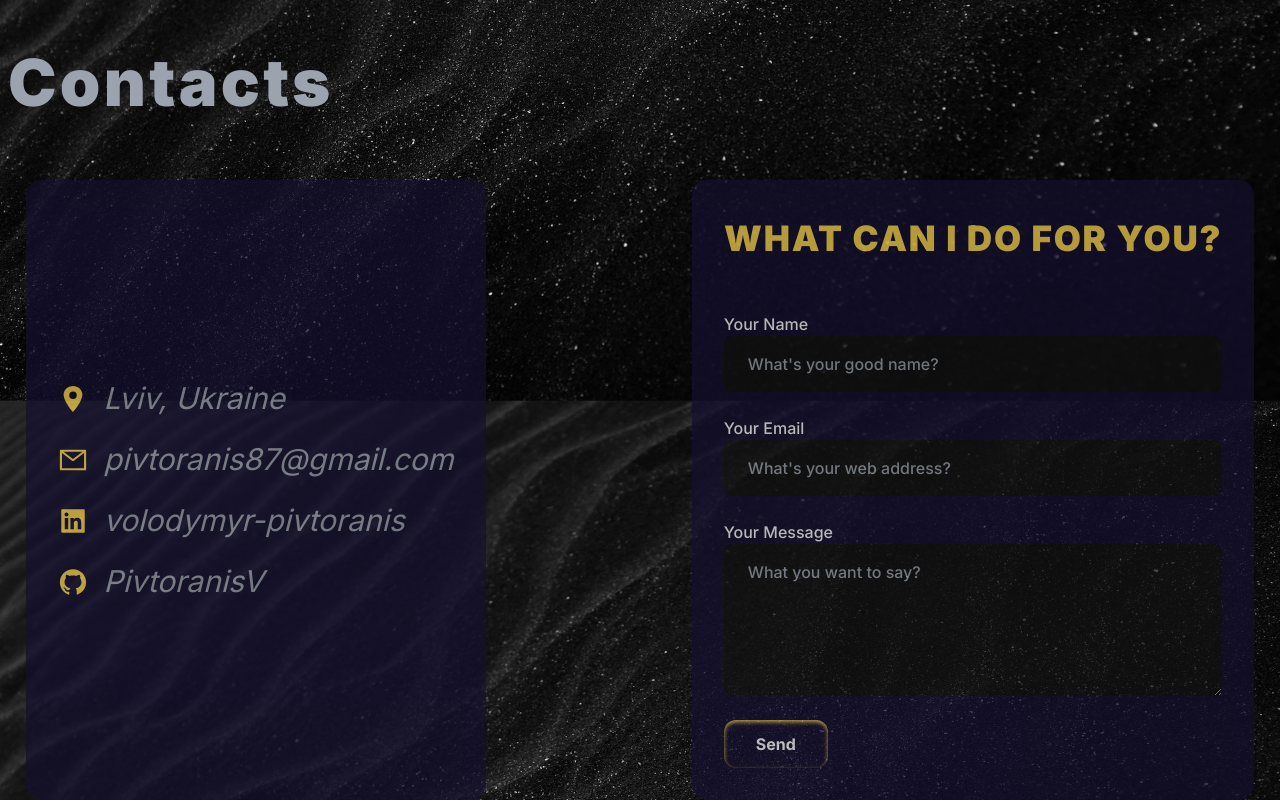
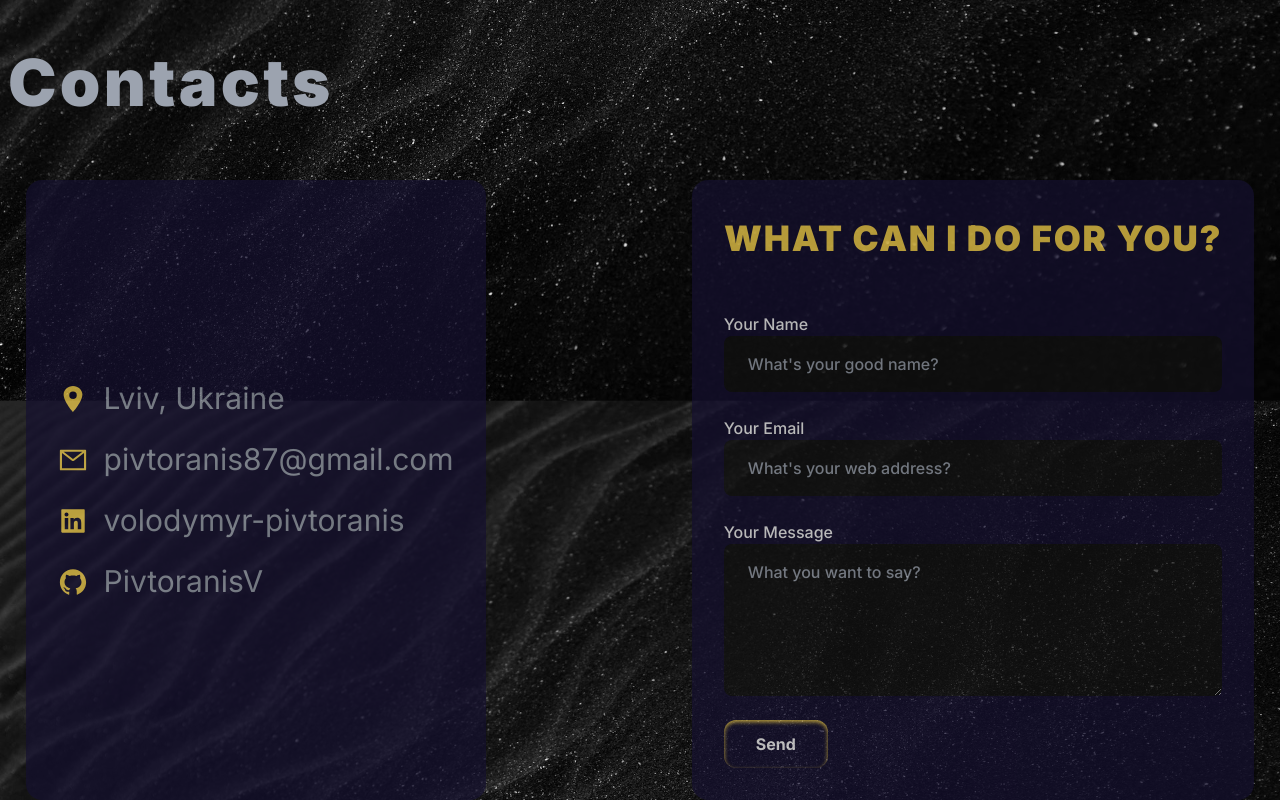
Before and after one commit to PivtoranisV/vp-portfolio, a Next.js app: page / in a window 1280 px wide. Shown: the part 3866-4666 px from the top of the page. Built offline with nearby package versions, Linux system fonts and the light colour scheme.

Commit message:
Fixed emailjs issue

```diff
--- a/components/Contacts.jsx
+++ b/components/Contacts.jsx
@@ -17,7 +17,6 @@ const Contacts = () => {
   const submitHandler = (e) => {
     e.preventDefault();
     setIsLoading(true);
-
     emailjs
       .send(
         process.env.NEXT_PUBLIC_SERVICE_ID,
@@ -58,7 +57,7 @@ const Contacts = () => {
       </h1>
       <FadeIn>
         <div className="mt-12 flex md:flex-row justify-between flex-col gap-10 w-[96%] mx-auto">
-          <address className="bg-tertiary opacity-70 p-8 rounded-2xl flex flex-col justify-center gap-4">
+          <address className="bg-tertiary not-italic opacity-70 p-8 rounded-2xl flex flex-col justify-center gap-4">
             <div className="flex gap-4 items-center lg:text-[30px] sm:text-[25px] text-[20px] text-gray-400">
               <IoLocationSharp className="text-secondary" />
               <a
```
